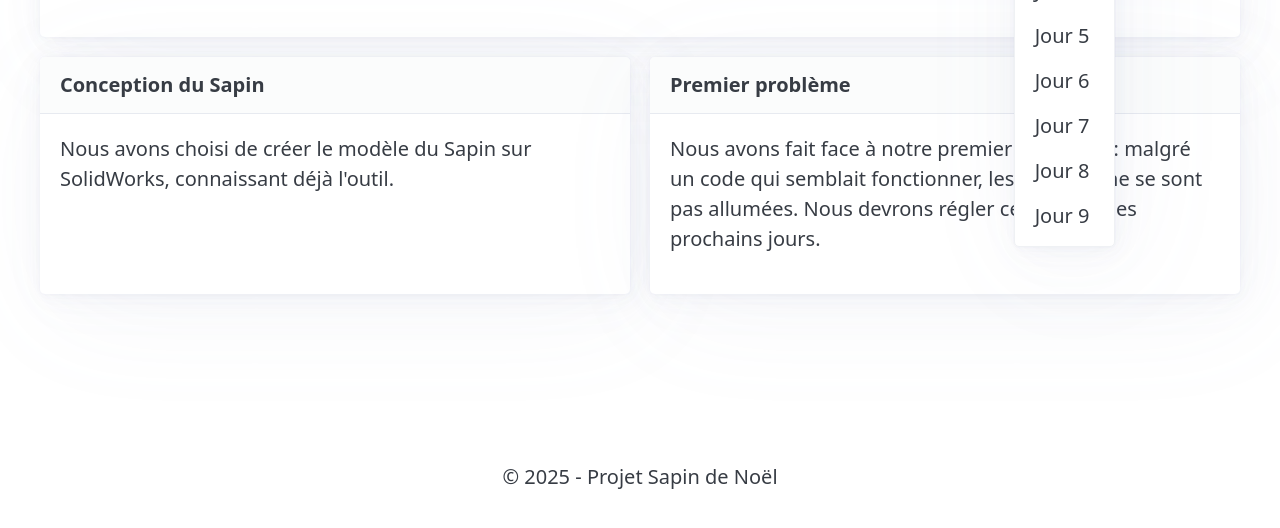
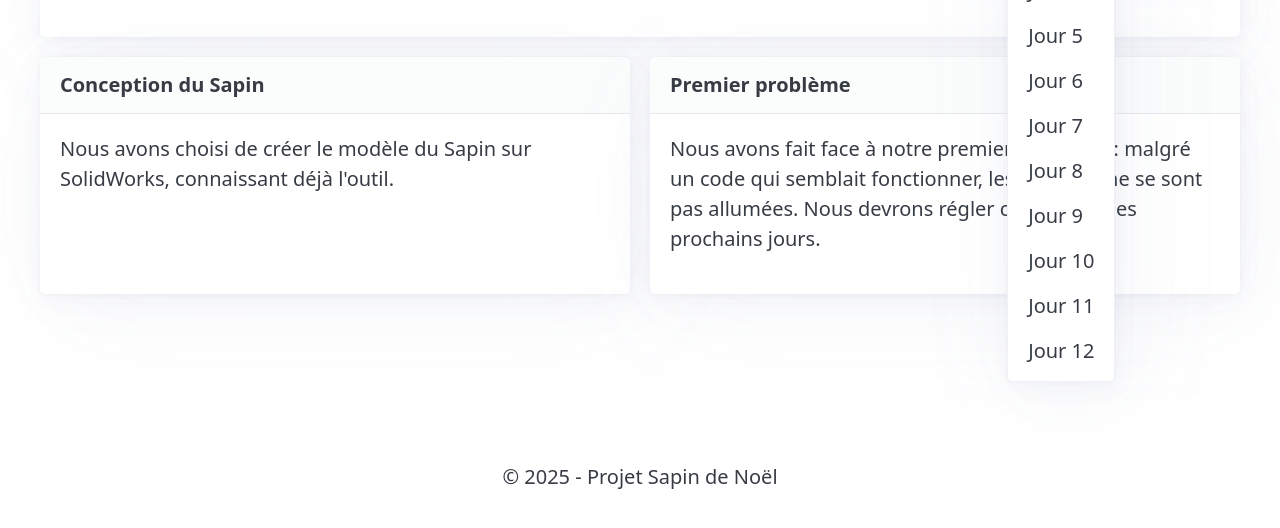
Before and after one commit to florianp72/projetsi, a plain HTML site: page jour3.html in a window 1280 px wide. Both pictures are taken after a click on the heading "Jour 3". Shown: the part 268-796 px from the top of the page. Drawn offline with nearby package versions, Linux system fonts and the light colour scheme.

Commit message:
Update jour3.html

```diff
--- a/jour3.html
+++ b/jour3.html
@@ -52,6 +52,9 @@
                             <li><a href="jour7.html">Jour 7</a></li>
                             <li><a href="jour8.html">Jour 8</a></li>
                             <li><a href="jour9.html">Jour 9</a></li>
+                            <li><a href="jour10.html">Jour 10</a></li>
+                            <li><a href="jour11.html">Jour 11</a></li>
+                            <li><a href="jour12.html">Jour 12</a></li>
                         </ul>
                     </details>
                 </li>
```
